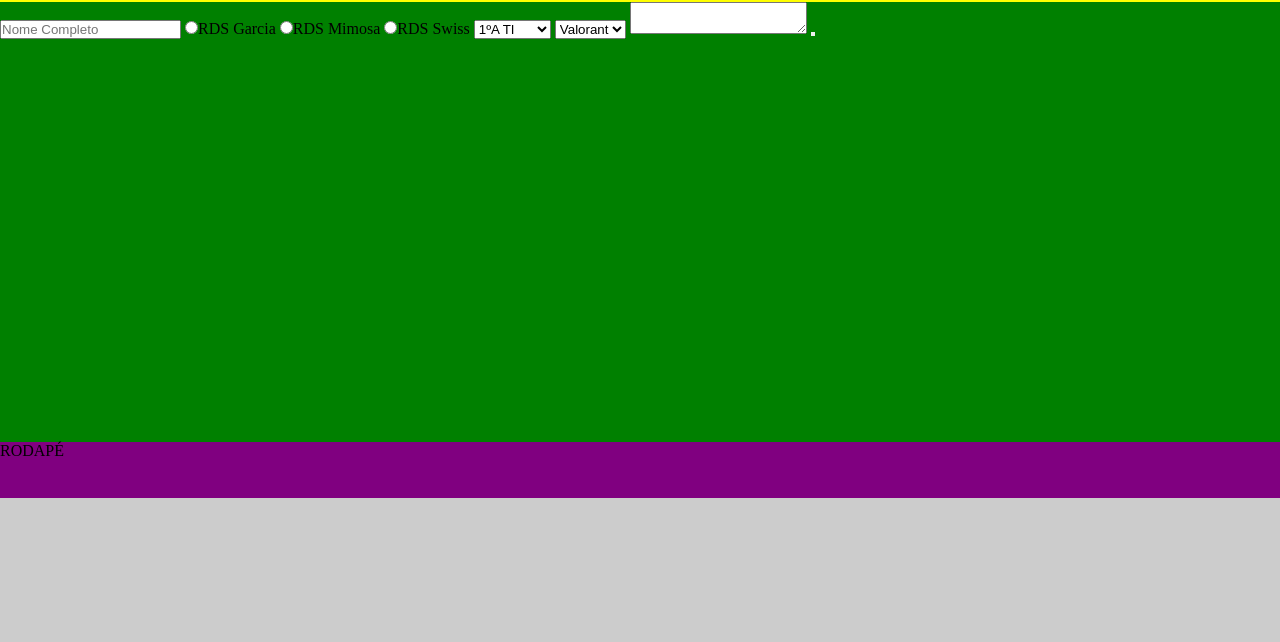
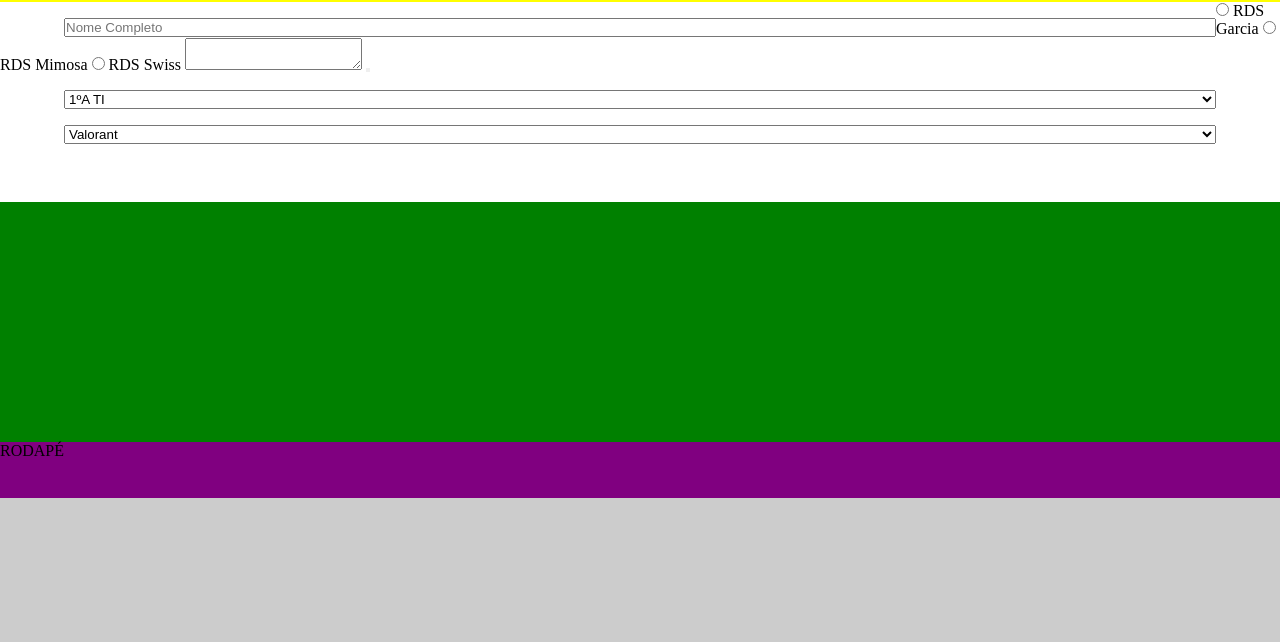
Before and after one commit to gustavoweb/responsivo-1B, a plain HTML site: page index.html in a window 1280 px wide. Shown: the part 158-800 px from the top of the page. Drawn offline with Linux system fonts and the light colour scheme.

Commit message:
Add files via upload

```diff
--- a/css/index.css
+++ b/css/index.css
@@ -46,6 +46,18 @@ section{
     height: 55vh;
     background-color: green;
 }
+section article{
+    width: 100%;
+    height: auto;
+    min-height: 25vh;
+    background-color: #fff;
+}
+section article .largura{
+    width: 90%;
+    float: left;
+    margin-left: 5%;
+    margin-top: 2vh;
+}
 footer{
     width: 100%;
     height: 7vh;
--- a/index.html
+++ b/index.html
@@ -21,13 +21,19 @@
             <article>
 
                 <form>
-                    <input type="text" placeholder="Nome Completo">
+                    <input type="text" placeholder="Nome Completo" class="largura">
 
-                    <input type="radio" name="rds">RDS Garcia
-                    <input type="radio" name="rds">RDS Mimosa
-                    <input type="radio" name="rds">RDS Swiss
+                    <input type="radio" name="rds" id="garcia">
+                    <label for="garcia">RDS Garcia</label>
 
-                    <select>
+                    <input type="radio" name="rds" id="mimosa">
+                    <label for="mimosa">RDS Mimosa</label>
+
+                    <input type="radio" name="rds" id="swiss">
+                    <label for="swiss">RDS Swiss</label>
+
+
+                    <select class="largura">
                         <option value="1ºA TI">1ºA TI</option>
                         <option value="1ºB TI">1ºB TI</option>
                         <option value="1ºC TI">1ºC TI</option>
@@ -39,7 +45,7 @@
                         <option value="2ºA ADM">2ºA ADM</option>
                     </select>
 
-                    <select>
+                    <select class="largura">4
                         <option value="valorant">Valorant</option>
                     </select>
 
```
